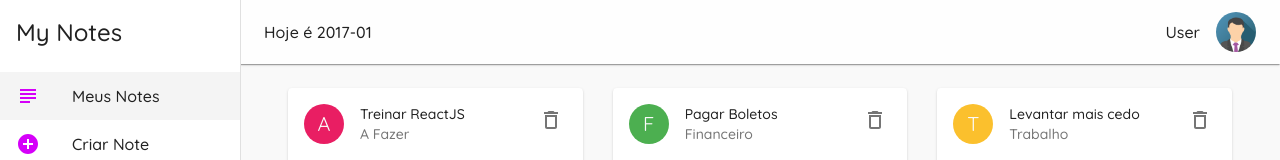
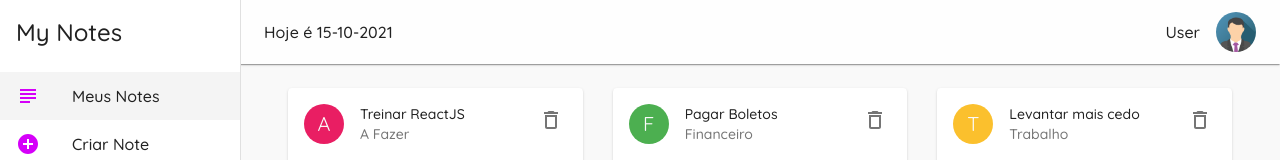
Before and after one commit to DanielEgiidio/my-notes, a React (Create React App) app: page / in a window 1280 px wide. Shown: the top 160 px of the page. Built offline with nearby package versions, Linux system fonts and the light colour scheme; data requests are answered from the project's data file.

Commit message:
finalização

```diff
--- a/src/components/Layout.js
+++ b/src/components/Layout.js
@@ -82,7 +82,7 @@ const Layout = ({ children }) => {
             >
                 <Toolbar>
                     <Typography className={classes.date} >
-                       Hoje é { format(new Date('abr/2017'),'yyyy-MM', { locale: ptBR })}
+                       Hoje é { format(new Date(),'dd-MM-yyyy', { locale: ptBR })}
                     </Typography>
                     <Typography>
                         User
```
